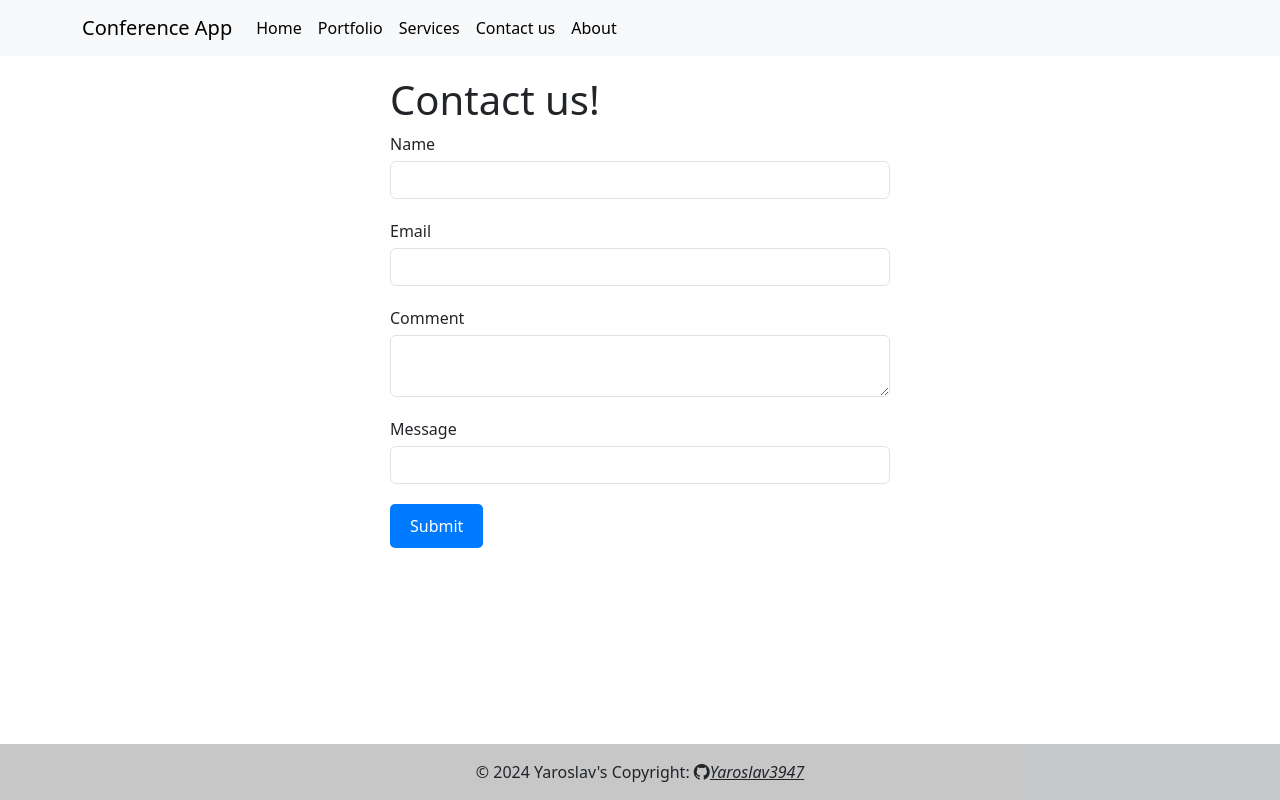
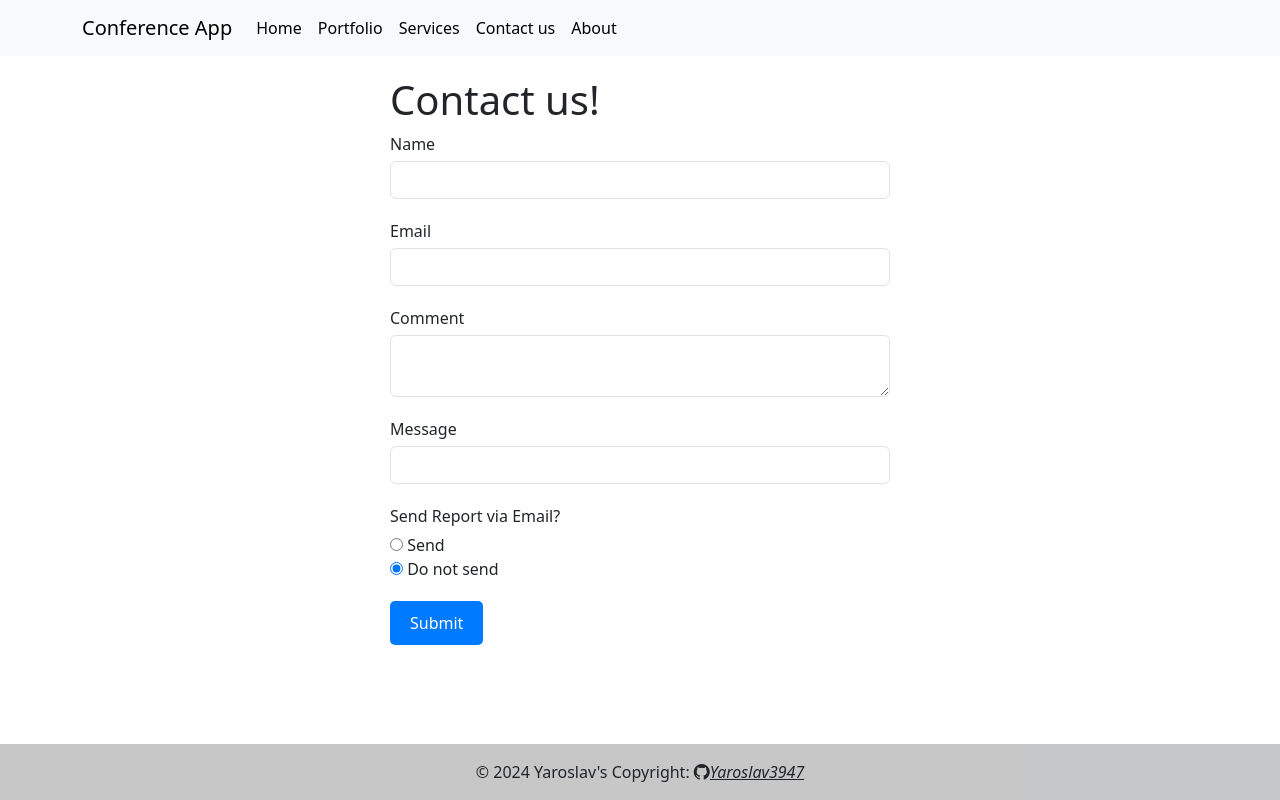
Before and after one commit to Yaroslav3947/conference-angular, an Angular app: page /contact-us in a window 1280 px wide. Built offline with nearby package versions, Linux system fonts and the light colour scheme.

Commit message:
added radio button on demand

```diff
--- a/src/app/features/public/contact-us/contact-us.component.html
+++ b/src/app/features/public/contact-us/contact-us.component.html
@@ -32,6 +32,12 @@
                 </div>
 
                 <div class="form-group">
+                    <label>Send Report via Email?</label><br>
+                    <input type="radio" name="sendReport" [(ngModel)]="model.sendReport" [value]="true"> Send<br>
+                    <input type="radio" name="sendReport" [(ngModel)]="model.sendReport" [value]="false"> Do not send
+                </div>
+
+                <div class="form-group">
                     <button type="submit" class="btn btn-primary">Submit</button>
                 </div>
             </form>
--- a/src/app/features/public/contact-us/contact-us.component.ts
+++ b/src/app/features/public/contact-us/contact-us.component.ts
@@ -15,7 +15,8 @@ export class ContactUsComponent {
       name: '',
       email: '',
       comment: '',
-      message: ''
+      message: '',
+      sendReport: false
     }
   }
 
--- a/src/app/features/public/models/contact-us-request.ts
+++ b/src/app/features/public/models/contact-us-request.ts
@@ -3,4 +3,5 @@ export interface ContactUsRequest {
     email: string;
     comment: string;
     message: string;
+    sendReport: boolean;
 }
```
